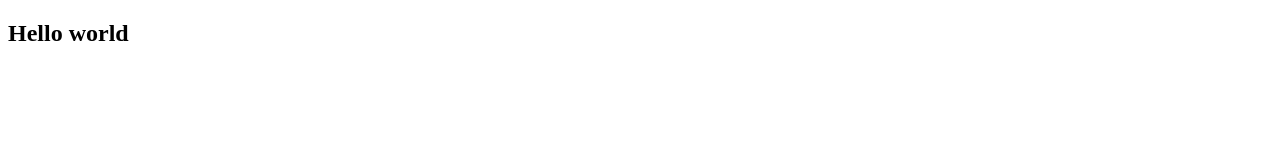
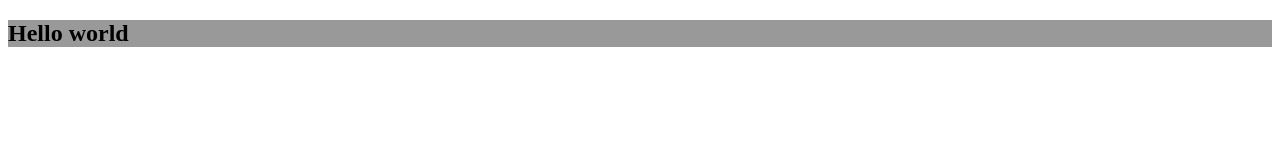
Before and after one commit to amosmoyo/maryProjectTwo, a plain HTML site: page index.html in a window 1280 px wide. Drawn offline with Linux system fonts and the light colour scheme.

Commit message:
style add css

```diff
--- a/index.html
+++ b/index.html
@@ -5,6 +5,11 @@
         <meta charset="utf-8">
         <meta name="viewport" content="width=device-width,initial-scale=1.0">
     </head>
+    <style type="text/css">
+        main{
+            background-color:#999;
+        }
+    </style>
     <body>
         <main>
             <h2>Hello world</h2>
```
